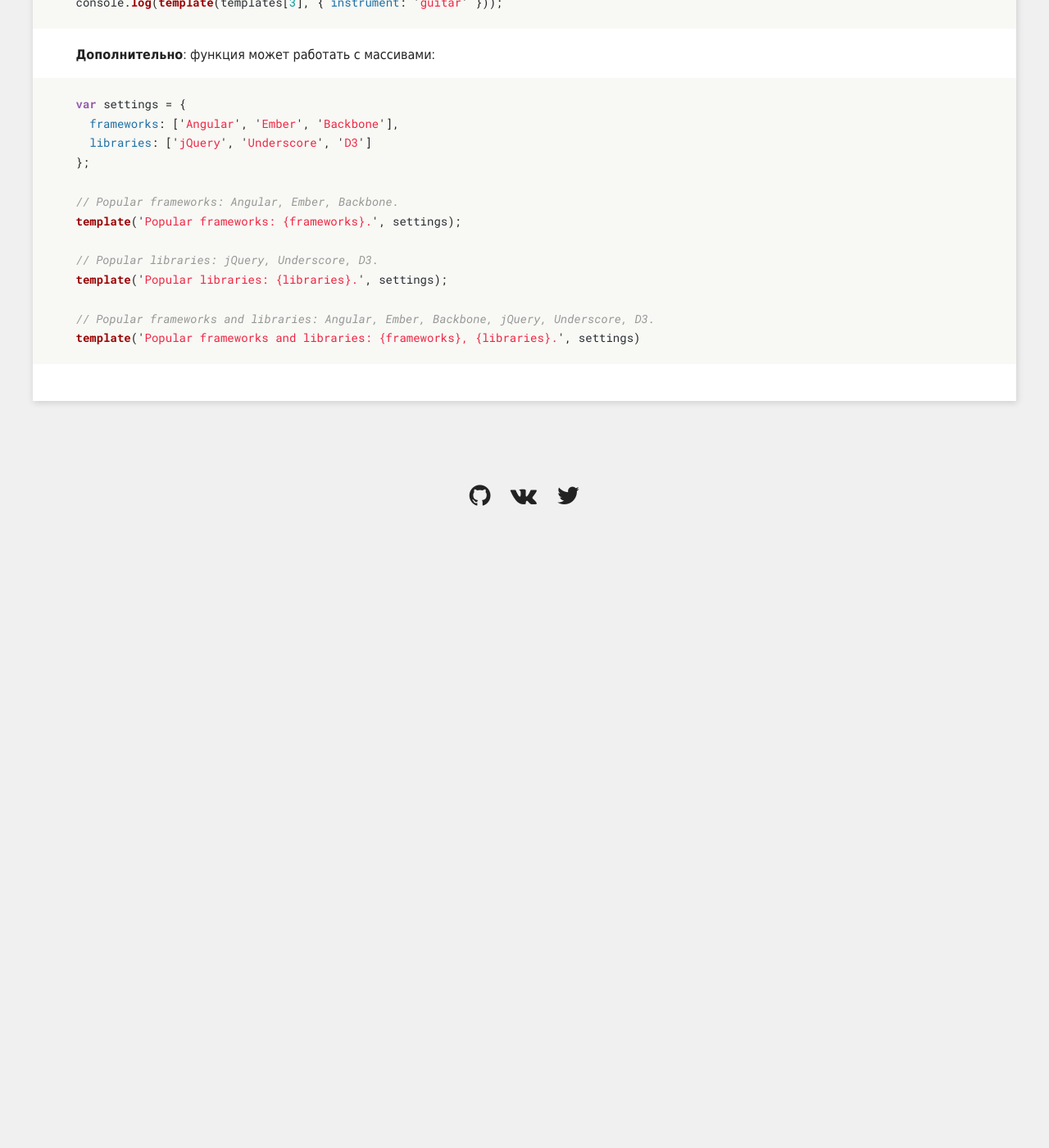
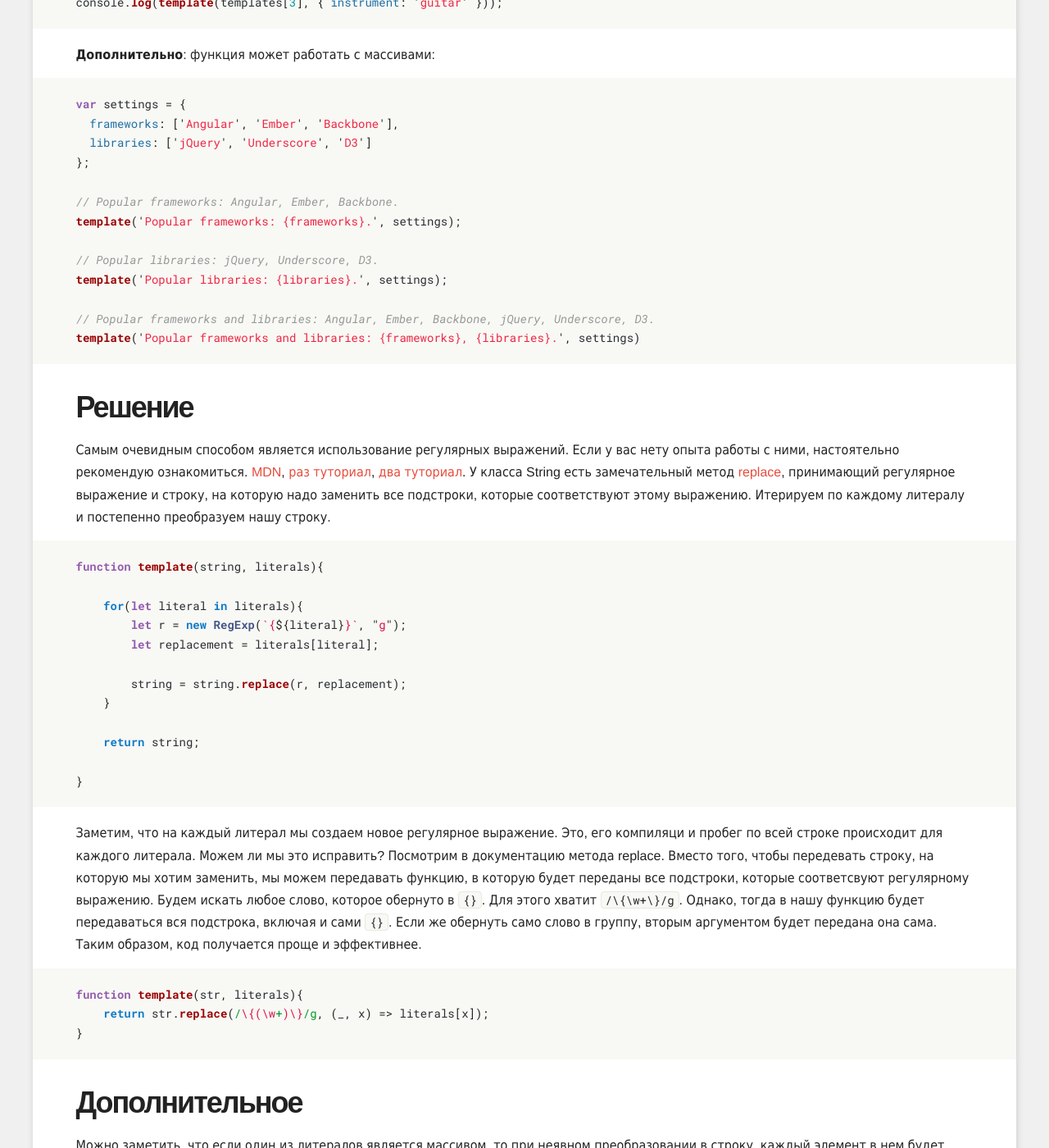
Before and after one commit to rtivital/jsraccoon, a Jekyll site: the page built from _posts/2016-01-30-exercies-template.md, in a window 1280 px wide and 1400 px high, scrolled down 1033 px. Shown: the whole window at 82% size. Built offline with Jekyll 4.4.1, drawn with Linux system fonts in a browser that asks for light colours; nearby versions of some CDN libraries; comment, search, counter and statistics services are not loaded; before the commit the page ends 1663 px from its top, so only the background shows below that; some of the changed text lies outside the part shown.

Commit message:
Add template exercise solution

```diff
--- a/_posts/2016-01-30-exercies-template.md
+++ b/_posts/2016-01-30-exercies-template.md
@@ -47,3 +47,94 @@ template('Popular libraries: {libraries}.', settings);
 // Popular frameworks and libraries: Angular, Ember, Backbone, jQuery, Underscore, D3.
 template('Popular frameworks and libraries: {frameworks}, {libraries}.', settings)
 {% endhighlight %}
+
+## Решение
+Самым очевидным способом является использование регулярных выражений. Если у вас нету опыта работы с ними, настоятельно рекомендую ознакомиться. [MDN](https://developer.mozilla.org/en/docs/Web/JavaScript/Guide/Regular_Expressions), [раз туториал](http://www.regular-expressions.info/tutorial.html), [два туториал](http://regexone.com/). У класса String есть замечательный метод [replace](https://developer.mozilla.org/en-US/docs/Web/JavaScript/Reference/Global_Objects/String/replace), принимающий регулярное выражение и строку, на которую надо заменить все подстроки, которые соответствуют этому выражению. Итерируем по каждому литералу и постепенно преобразуем нашу строку.
+
+{% highlight javascript %}
+function template(string, literals){
+
+    for(let literal in literals){
+        let r = new RegExp(`{${literal}}`, "g");
+        let replacement = literals[literal];
+
+        string = string.replace(r, replacement);
+    }
+
+    return string;
+
+}
+{% endhighlight %}
+
+Заметим, что на каждый литерал мы создаем новое регулярное выражение. Это, его компиляци и пробег по всей строке происходит для каждого литерала. Можем ли мы это исправить? Посмотрим в документацию метода replace. Вместо того, чтобы передевать строку, на которую мы хотим заменить, мы можем передавать функцию, в которую будет переданы все подстроки, которые соответсвуют регулярному выражению. Будем искать любое слово, которое обернуто в `{}`. Для этого хватит `/\{\w+\}/g`. Однако, тогда в нашу функцию будет передаваться вся подстрока, включая и сами `{}`. Если же обернуть само слово в группу, вторым аргументом будет передана она сама. Таким образом, код получается проще и эффективнее.
+
+{% highlight javascript %}
+function template(str, literals){
+    return str.replace(/\{(\w+)\}/g, (_, x) => literals[x]);
+}
+{% endhighlight %}
+
+## Дополнительное
+
+Можно заметить, что если один из литералов является массивом, то при неявном преобразовании в строку, каждый элемент в нем будет соединен запятой. Например, `["a", "b"]` превратится в `"a,b"`. Выглядит не эстетично. К счастью, нас спасает метод [join](https://developer.mozilla.org/en/docs/Web/JavaScript/Reference/Global_Objects/Array/join), который соединяет все элементы в строку, используя в качестве разделителя любую строку, что мы ему передадим.
+
+{% highlight javascript %}
+function template(str, obj) {
+  return str.replace(/\{(\w+)\}/g, (_, x) => {
+    const value = obj[x];
+    return Array.isArray(value) ? value.join(', ') : value;
+  });
+}
+{% endhighlight %}
+
+Именно такой код прислал нам [Дмитрий Семиградский](http://vk.com/semigradsky).
+
+## Самописное решение
+
+Для меня регулярные выражения для данной задачи кажутся стрельбой из пушки по воробьям. Свою работу они делают, но регулярки известны своей нерасторопностью. Пробежимся по строке один раз, и каждой строке внутри фигурных скобок будем сопоставлять нужный литерал.
+
+{% highlight javascript %}
+function template(str, literals){
+    var l = 0, len = str.length, subs = "", insideBrackets = false;
+    var ret = "";
+    var c, literal;
+
+    for(l = 0; l < len; l++){
+
+        c = str[l];
+
+        if(c === "{"){
+            insideBrackets = true;
+        } else if(c === "}"){
+            insideBrackets = false;
+
+            literal = literals[subs];
+
+            ret += Array.isArray(literal) ? literal.join(", ") : literal;
+
+            subs = "";
+        } else {
+            if(insideBrackets){
+                subs += c;
+            } else {
+                ret += c;
+            }
+        }
+    }
+
+    return ret;
+
+}
+{% endhighlight %}
+
+Уфф, код получился объемнее. Может, это стоит того? Запустим бенчмарки и посмотрим.
+
+{% highlight javascript %}
+regExp x 26,779 ops/sec ±1.38% (65 runs sampled)
+linear x 38,551 ops/sec ±4.22% (68 runs sampled)
+Fastest is linear
+{% endhighlight %}
+
+Выигрыш сомнительный. Да и поддерживать такой код будет несколько сложнее. Затея оказалась не очень удачная, хотя в критических местах пара сотен миллисекунд и может сыграть роль.
+
+Надеюсь, вы справились с заданием. Спасибо за внимание!
```
